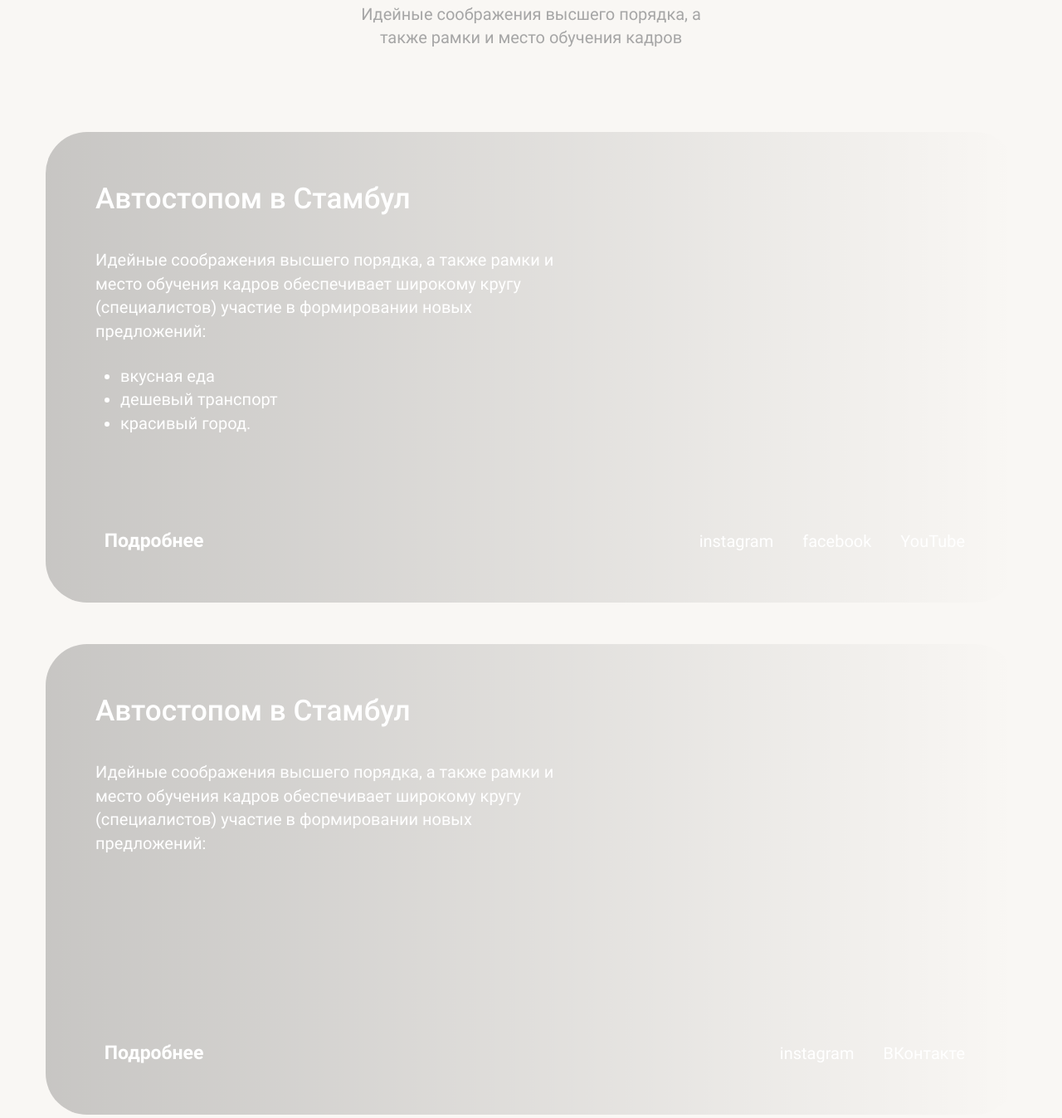
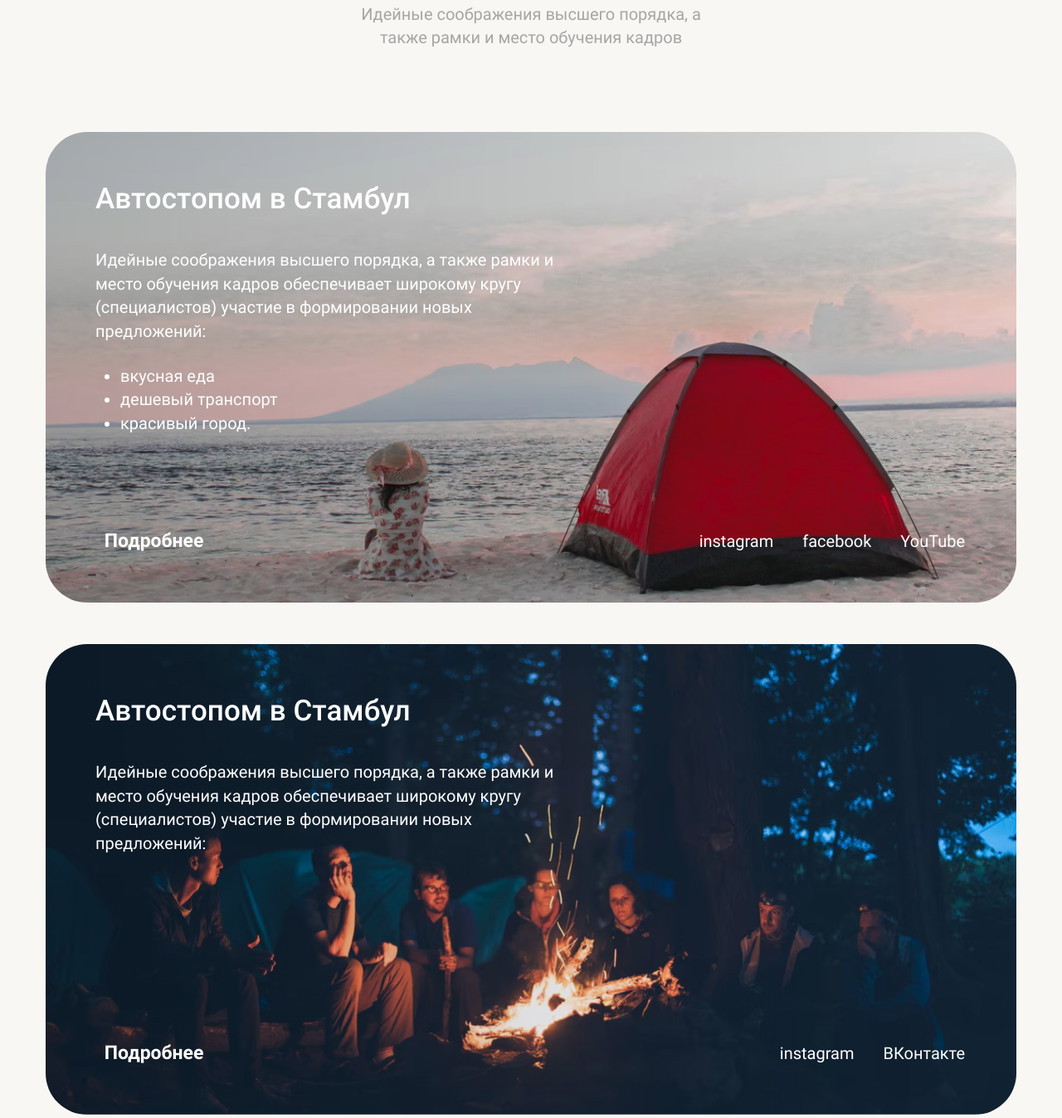
Before and after one commit to stazyxt/some, a plain HTML site: page index.html in a window 1280 px wide. Shown: the part 6413-7760 px from the top of the page at 83% size. Drawn offline with Linux system fonts and the light colour scheme.

Commit message:
correcting urls

```diff
--- a/css/style.css
+++ b/css/style.css
@@ -1158,7 +1158,7 @@
   }
 
   .history_card:nth-child(1) {
-      background-image: linear-gradient(270deg, rgba(0, 0, 0, 0) 0.01%, rgba(0, 0, 0, 0.2) 100%), url(./img/history-card1.png);
+      background-image: linear-gradient(270deg, rgba(0, 0, 0, 0) 0.01%, rgba(0, 0, 0, 0.2) 100%), url(../img/history-card1.png);
       height: 567px;
 
 
@@ -1166,14 +1166,14 @@
   }
 
   .history_card:nth-child(2) {
-      background-image: linear-gradient(270deg, rgba(0, 0, 0, 0) 0.01%, rgba(0, 0, 0, 0.2) 100%), url(./img/history-card2.jpg);
+      background-image: linear-gradient(270deg, rgba(0, 0, 0, 0) 0.01%, rgba(0, 0, 0, 0.2) 100%), url(../img/history-card2.jpg);
       height: 567px;
 
       background-size: cover;
   }
 
   .history_card:nth-child(3) {
-      background-image: linear-gradient(270deg, rgba(0, 0, 0, 0) 0.01%, rgba(0, 0, 0, 0.2) 100%), url(./img/history-card3.png);
+      background-image: linear-gradient(270deg, rgba(0, 0, 0, 0) 0.01%, rgba(0, 0, 0, 0.2) 100%), url(../img/history-card3.png);
       height: 567px;
       background-size: cover;
   }
```
